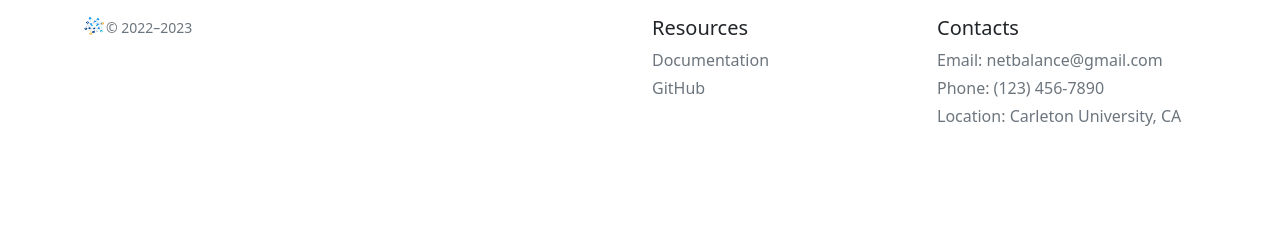
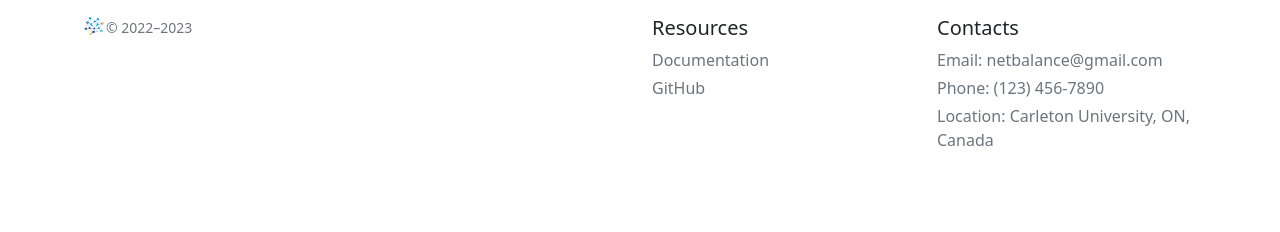
Before and after one commit to Kivoie/Netbalance, a Django app: page /mission in a window 1280 px wide. Shown: the part 2302-2534 px from the top of the page. Before the commit the page ends 2428 px from the top, so only its background shows below. Run offline with Django 4.2, Linux system fonts and the light colour scheme; a user stored in the database is signed in; some libraries are stand-ins or nearby versions.

Commit message:
Fixed footer

```diff
--- a/netbalance/netbalanceApp/templates/dashboardv2.html
+++ b/netbalance/netbalanceApp/templates/dashboardv2.html
@@ -260,7 +260,7 @@
               <ul class="list-unstyled text-small">
                 <li class="mb-1"><a class="link-secondary text-decoration-none" href="mailto: netbalance@gmail.com">Email: netbalance@gmail.com</a></li>
                 <li class="mb-1"><a class="link-secondary text-decoration-none" href="tel:+1234567890">Phone: (123) 456-7890</a></li>
-                <li class="mb-1"><a class="link-secondary text-decoration-none" target="_blank" href="https://goo.gl/maps/fFdVnKjgXDrcc5ip7">Location: Carleton University, CA</a></li>
+                <li class="mb-1"><a class="link-secondary text-decoration-none" target="_blank" href="https://goo.gl/maps/fFdVnKjgXDrcc5ip7">Location: Carleton University, ON, Canada</a></li>
               </ul>
             </div>
           </div>
--- a/netbalance/netbalanceApp/templates/homepage.html
+++ b/netbalance/netbalanceApp/templates/homepage.html
@@ -115,7 +115,7 @@
               <ul class="list-unstyled text-small">
                 <li class="mb-1"><a class="link-secondary text-decoration-none" href="mailto: netbalance@gmail.com">Email: netbalance@gmail.com</a></li>
                 <li class="mb-1"><a class="link-secondary text-decoration-none" href="tel:+1234567890">Phone: (123) 456-7890</a></li>
-                <li class="mb-1"><a class="link-secondary text-decoration-none" target="_blank" href="https://goo.gl/maps/fFdVnKjgXDrcc5ip7">Location: Carleton University, CA</a></li>
+                <li class="mb-1"><a class="link-secondary text-decoration-none" target="_blank" href="https://goo.gl/maps/fFdVnKjgXDrcc5ip7">Location: Carleton University, ON, Canada</a></li>
               </ul>
             </div>
           </div>
--- a/netbalance/netbalanceApp/templates/mission.html
+++ b/netbalance/netbalanceApp/templates/mission.html
@@ -76,7 +76,7 @@
               <ul class="list-unstyled text-small">
                 <li class="mb-1"><a class="link-secondary text-decoration-none" href="mailto: netbalance@gmail.com">Email: netbalance@gmail.com</a></li>
                 <li class="mb-1"><a class="link-secondary text-decoration-none" href="tel:+1234567890">Phone: (123) 456-7890</a></li>
-                <li class="mb-1"><a class="link-secondary text-decoration-none" target="_blank" href="https://goo.gl/maps/fFdVnKjgXDrcc5ip7">Location: Carleton University, CA</a></li>
+                <li class="mb-1"><a class="link-secondary text-decoration-none" target="_blank" href="https://goo.gl/maps/fFdVnKjgXDrcc5ip7">Location: Carleton University, ON, Canada</a></li>
               </ul>
             </div>
           </div>
```
